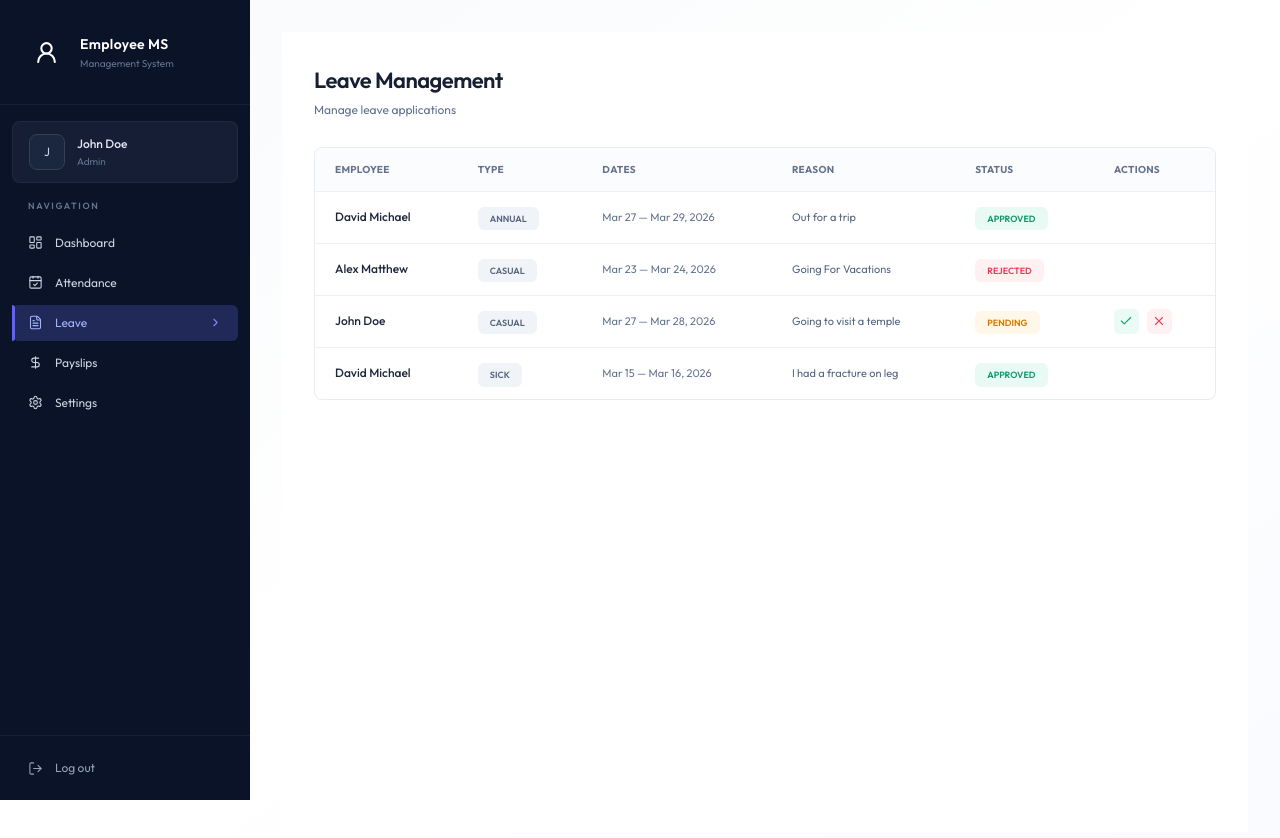
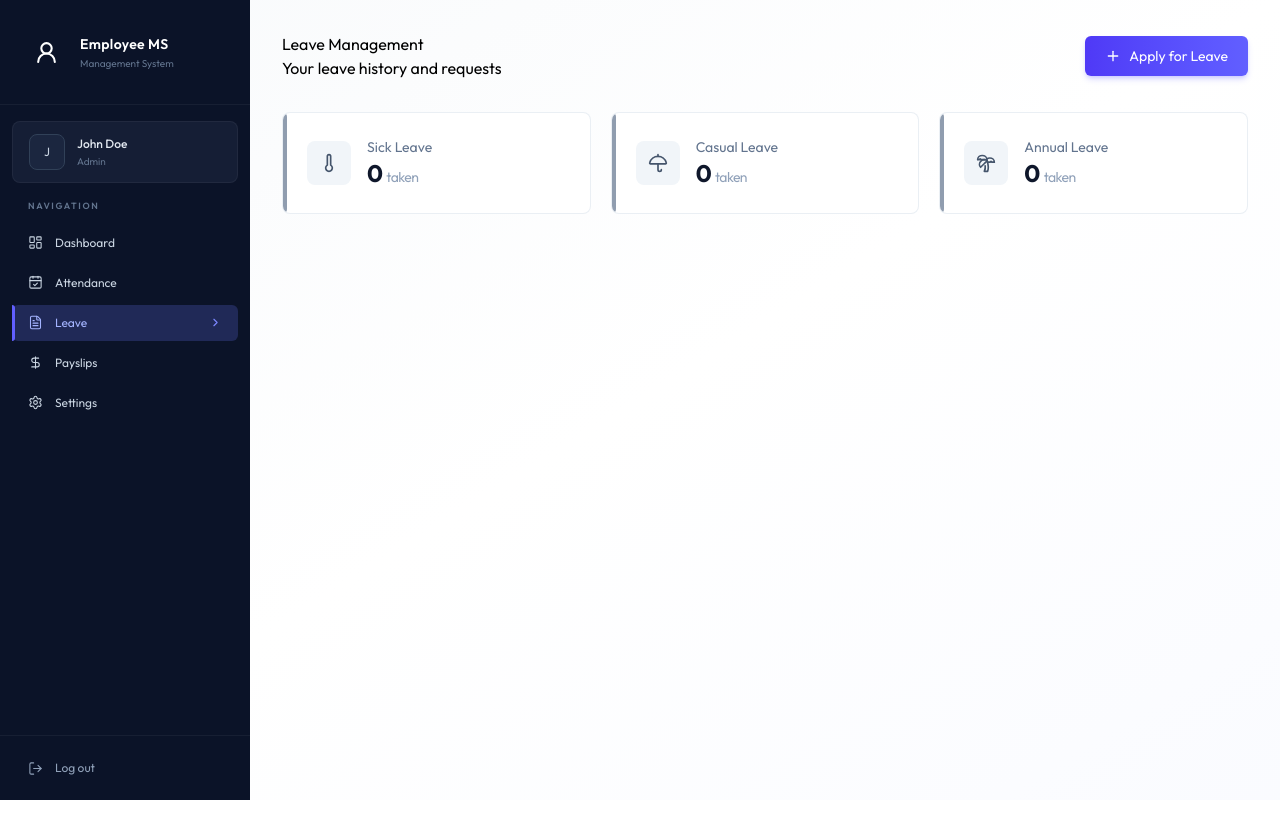
Before and after one commit to sunnyshah011/Employe-Management-System, a React (Vite) app in the folder Fronted/: page /leave in a window 1280 px wide. Shown: the top 838 px of the page. After the commit the page ends 800 px from the top, so only its background shows below. Built offline with nearby package versions, Linux system fonts and the light colour scheme.

Commit message:
leave page pending

```diff
--- /dev/null
+++ b/Fronted/src/Component/Leave/LeaveHistory.jsx
@@ -0,0 +1,108 @@
+import React from 'react'
+
+const LeaveHistory = ({ leaves, isAdmin, onUpdate }) => {
+
+    const [processing, setProcessing] = useState(null);
+
+    const handleStatusUpdate = async (id, status) => {
+        setProcessing(id);
+    };
+};
+
+return (
+    <div className="card overflow-hidden">
+        <div className="overflow-x-auto">
+            <table className="table-modern">
+                <thead>
+                    <tr>
+                        {isAdmin && <th>Employee</th>}
+                        <th>Type</th>
+                        <th>Dates</th>
+                        <th>Reason</th>
+                        <th>Status</th>
+                        {isAdmin && (
+                            <th className="text-center">
+                                Actions
+                            </th>
+                        )}
+                    </tr>
+                </thead>
+
+                <tbody>
+                    {leaves.length === 0 ? (
+                        <tr>
+                            <td
+                                colSpan={isAdmin ? 6 : 4}
+                                className="text-center py-12 text-slate-400"
+                            >
+                                No leave applications found
+                            </td>
+                        </tr>
+                    ) : (
+                        leaves.map((leave) => {
+                            return (
+                                <tr key={leave._id || leave.id}>
+                                    {isAdmin && (
+                                        <td className="text-slate-900">
+                                            {leave.employee?.firstName} {leave.employee?.lastName}
+                                        </td>
+                                    )}
+
+                                    <td className="px-6 py-4 text-slate-600">
+                                        {record.checkIn
+                                            ? format(
+                                                new Date(record.checkIn),
+                                                "hh:mm a"
+                                            )
+                                            : "-"}
+                                    </td>
+
+                                    <td className="px-6 py-4 text-slate-600">
+                                        {record.checkOut
+                                            ? format(
+                                                new Date(record.checkOut),
+                                                "hh:mm a"
+                                            )
+                                            : "-"}
+                                    </td>
+
+                                    <td className="px-6 py-4 text-slate-600 font-medium">
+                                        {getWorkingHoursDisplay(record)}
+                                    </td>
+
+                                    <td className="px-6 py-4 text-slate-600 font-medium">
+                                        {dayType.label !== "-" ? (
+                                            <span
+                                                className={`badge ${dayType.className}`}
+                                            >
+                                                {dayType.label}
+                                            </span>
+                                        ) : (
+                                            "-"
+                                        )}
+                                    </td>
+
+                                    <td className="px-6 py-4">
+                                        <span
+                                            className={`badge ${record.status === "PRESENT"
+                                                ? "badge-success"
+                                                : record.status === "LATE"
+                                                    ? "badge-warning"
+                                                    : "badge-danger"
+                                                }`}
+                                        >
+                                            {record.status}
+                                        </span>
+                                    </td>
+                                </tr>
+                            )
+                        })
+                    )}
+                </tbody>
+            </table>
+        </div>
+    </div >
+)
+
+
+export default LeaveHistory
--- a/Fronted/src/Pages/Leave.jsx
+++ b/Fronted/src/Pages/Leave.jsx
@@ -1,160 +1,97 @@
-import React from "react";
-import { Check, X } from "lucide-react";
+import { useCallback, useEffect, useState } from "react";
+import LoadingAnimation from '../Component/LoadingAnimation'
+import { PalmtreeIcon, PlusIcon, ThermometerIcon, UmbrellaIcon } from 'lucide-react'
 
 const Leave = () => {
-  const leaveData = [
-    {
-      employee: "David Michael",
-      type: "ANNUAL",
-      dates: "Mar 27 — Mar 29, 2026",
-      reason: "Out for a trip",
-      status: "APPROVED",
-    },
-    {
-      employee: "Alex Matthew",
-      type: "CASUAL",
-      dates: "Mar 23 — Mar 24, 2026",
-      reason: "Going For Vacations",
-      status: "REJECTED",
-    },
-    {
-      employee: "John Doe",
-      type: "CASUAL",
-      dates: "Mar 27 — Mar 28, 2026",
-      reason: "Going to visit a temple",
-      status: "PENDING",
-    },
-    {
-      employee: "David Michael",
-      type: "SICK",
-      dates: "Mar 15 — Mar 16, 2026",
-      reason: "I had a fracture on leg",
-      status: "APPROVED",
-    },
+
+  const [leaves, setLeaves] = useState([])
+  const [loading, setLoading] = useState(false)
+  const [showModal, setShowModal] = useState(false)
+  const [isDeleted, setIsDeleted] = useState(false);
+  const isAdmin = false;
+
+  const fetchLeaves = useCallback(() => {
+    setLeaves(dummyLeaveData)
+    setTimeout(() => {
+      setLoading(false);
+    }, 1000);
+
+    useEffect(() => {
+      fetchLeaves()
+    }, [fetchLeaves])
+  })
+
+  if (loading) return <LoadingAnimation />
+
+  const approvedLeaves = leaves.filter((leave) => leave.status === "APPROVED");
+  const sickCount = approvedLeaves.filter((leave) => leave.type === "SICK").length;
+  const casualCount = approvedLeaves.filter((leave) => leave.type === "CASUAL").length;
+  const annualCount = approvedLeaves.filter((leave) => leave.type === "ANNUAL").length;
+
+  const leaveStats = [
+    { label: "Sick Leave", value: sickCount, icon: ThermometerIcon },
+    { label: "Casual Leave", value: casualCount, icon: UmbrellaIcon },
+    { label: "Annual Leave", value: annualCount, icon: PalmtreeIcon },
   ];
 
+
   return (
-    <div className="min-h-screen bg-white px-8 py-8">
-      <div className="w-full">
-        {/* Header */}
-        <div className="mb-7">
-          <h1 className="text-[22px] font-semibold tracking-tight text-[#172033]">
-            Leave Management
-          </h1>
-
-          <p className="mt-1 text-[12px] text-[#62718f]">
-            Manage leave applications
+    <div className="animate-fade-in">
+      <div className="flex flex-col sm:flex-row justify-between items-start sm:items-center gap-4 mb-8">
+        <div>
+          <h1>Leave Management</h1>
+          <p>
+            {isAdmin
+              ? "Manage leave applications"
+              : "Your leave history and requests"}
           </p>
         </div>
 
-        {/* Table */}
-        <div className="overflow-hidden rounded-lg border border-[#e7ebf2] bg-white">
-          <table className="w-full border-collapse">
-            <thead>
-              <tr className="h-[43px] bg-[#fbfcfe]">
-                <th className="px-5 text-left text-[10px] font-bold tracking-wide text-[#65728d]">
-                  EMPLOYEE
-                </th>
+        {!isAdmin && !isDeleted && (
+          <button
+            onClick={() => setShowModal(true)}
+            className="btn-primary flex items-center gap-2 w-full sm:w-auto justify-center"
+          >
+            <PlusIcon className="w-4 h-4" />
+            Apply for Leave
+          </button>
+        )}
+      </div>
 
-                <th className="px-5 text-left text-[10px] font-bold tracking-wide text-[#65728d]">
-                  TYPE
-                </th>
+      {!isAdmin && (
+        <div className="grid grid-cols-1 sm:grid-cols-3 gap-4 sm:gap-5 mb-8">
+          {leaveStats.map((s) => (
+            <div
+              key={s.label}
+              className="card card-hover p-5 sm:p-6 flex items-center gap-4 relative overflow-hidden group"
+            >
+              <div
+                className="absolute left-0 top-0 bottom-0 w-1 rounded-r-full bg-slate-500/70 group-hover:bg-indigo-500/70"
+              />
 
-                <th className="px-5 text-left text-[10px] font-bold tracking-wide text-[#65728d]">
-                  DATES
-                </th>
+              <div className="p-3 bg-slate-100 rounded-lg group-hover:bg-indigo-50 transition-colors duration-200">
+                <s.icon
+                  className="w-5 h-5 text-slate-600 group-hover:text-indigo-600 transition-colors duration-200"
+                />
+              </div>
 
-                <th className="px-5 text-left text-[10px] font-bold tracking-wide text-[#65728d]">
-                  REASON
-                </th>
+              <div>
+                <p className="text-sm text-slate-500">{s.label}</p>
+                <p className="text-2xl font-bold text-slate-900 tracking-tight">
+                  {s.value}{" "}
+                  <span className="text-sm font-normal text-slate-400">
+                    taken
+                  </span>
+                </p>
+              </div>
+            </div>
+          ))}
+        </div>
+      )}
 
-                <th className="px-5 text-left text-[10px] font-bold tracking-wide text-[#65728d]">
-                  STATUS
-                </th>
+    </div>
 
-                <th className="px-5 text-left text-[10px] font-bold tracking-wide text-[#65728d]">
-                  ACTIONS
-                </th>
-              </tr>
-            </thead>
+  )
+}
 
-            <tbody>
-              {leaveData.map((leave, index) => (
-                <tr
-                  key={index}
-                  className="h-[52px] border-t border-[#edf0f5]"
-                >
-                  {/* Employee */}
-                  <td className="px-5 text-[12px] font-medium text-[#1d273c]">
-                    {leave.employee}
-                  </td>
-
-                  {/* Type */}
-                  <td className="px-5">
-                    <span className="inline-flex rounded-md bg-[#f0f3f7] px-3 py-[5px] text-[9px] font-semibold text-[#56647e]">
-                      {leave.type}
-                    </span>
-                  </td>
-
-                  {/* Dates */}
-                  <td className="px-5 text-[11px] text-[#667592]">
-                    {leave.dates}
-                  </td>
-
-                  {/* Reason */}
-                  <td className="px-5 text-[11px] text-[#566681]">
-                    {leave.reason}
-                  </td>
-
-                  {/* Status */}
-                  <td className="px-5">
-                    <StatusBadge status={leave.status} />
-                  </td>
-
-                  {/* Actions */}
-                  <td className="px-5">
-                    {leave.status === "PENDING" && (
-                      <div className="flex items-center gap-2">
-                        <button
-                          className="flex h-[25px] w-[25px] items-center justify-center rounded-md bg-[#eafaf4] text-[#16a675] hover:bg-[#d8f6ea]"
-                          title="Approve"
-                        >
-                          <Check size={14} />
-                        </button>
-
-                        <button
-                          className="flex h-[25px] w-[25px] items-center justify-center rounded-md bg-[#fff0f2] text-[#f0445c] hover:bg-[#ffe1e5]"
-                          title="Reject"
-                        >
-                          <X size={14} />
-                        </button>
-                      </div>
-                    )}
-                  </td>
-                </tr>
-              ))}
-            </tbody>
-          </table>
-        </div>
-      </div>
-    </div>
-  );
-};
-
-const StatusBadge = ({ status }) => {
-  const styles = {
-    APPROVED: "bg-[#e9faf4] text-[#11966b]",
-    REJECTED: "bg-[#fff0f2] text-[#ed3852]",
-    PENDING: "bg-[#fff7e8] text-[#dc7700]",
-  };
-
-  return (
-    <span
-      className={`inline-flex rounded-md px-3 py-[5px] text-[9px] font-semibold ${styles[status]}`}
-    >
-      {status}
-    </span>
-  );
-};
-
-export default Leave;
+export default Leave
```
